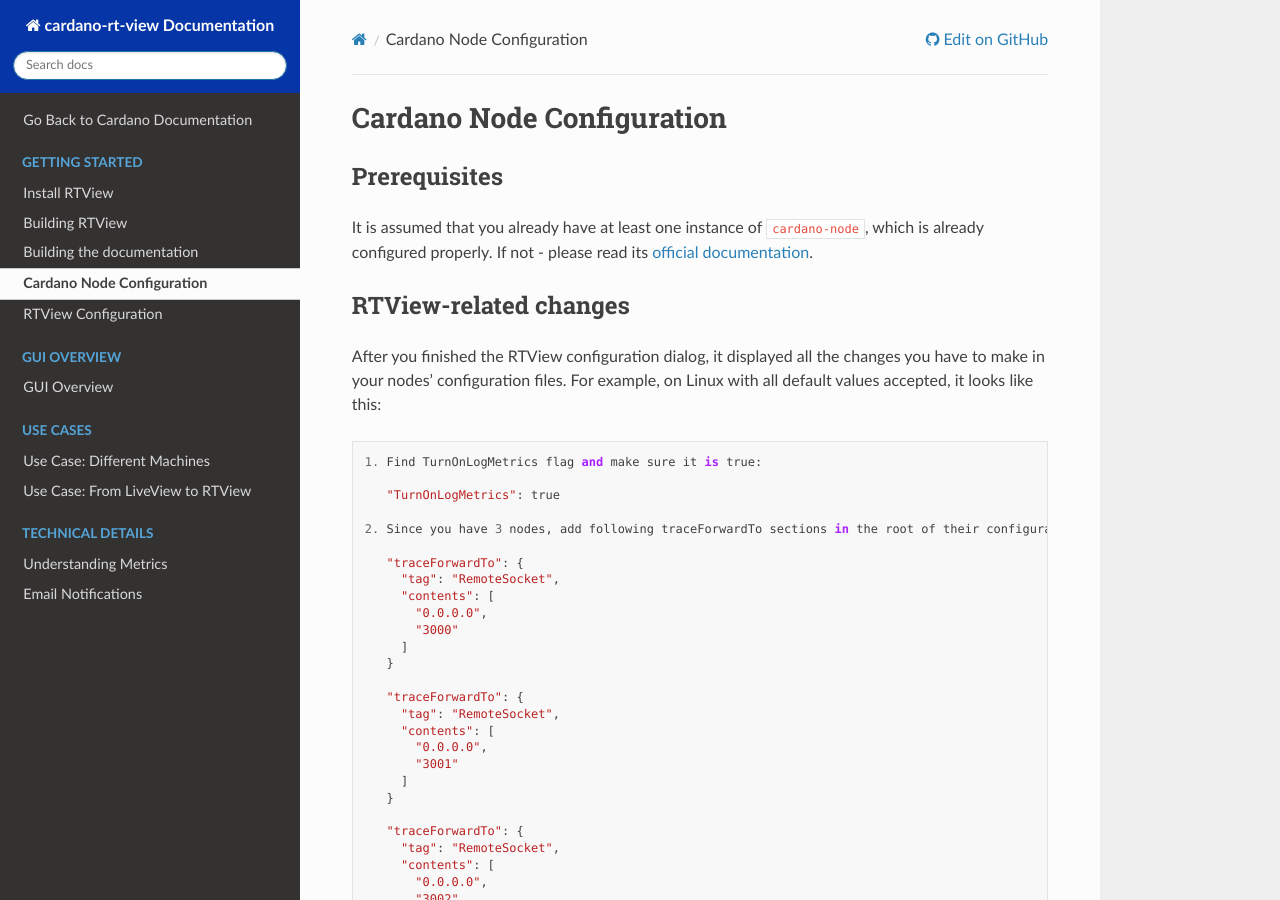
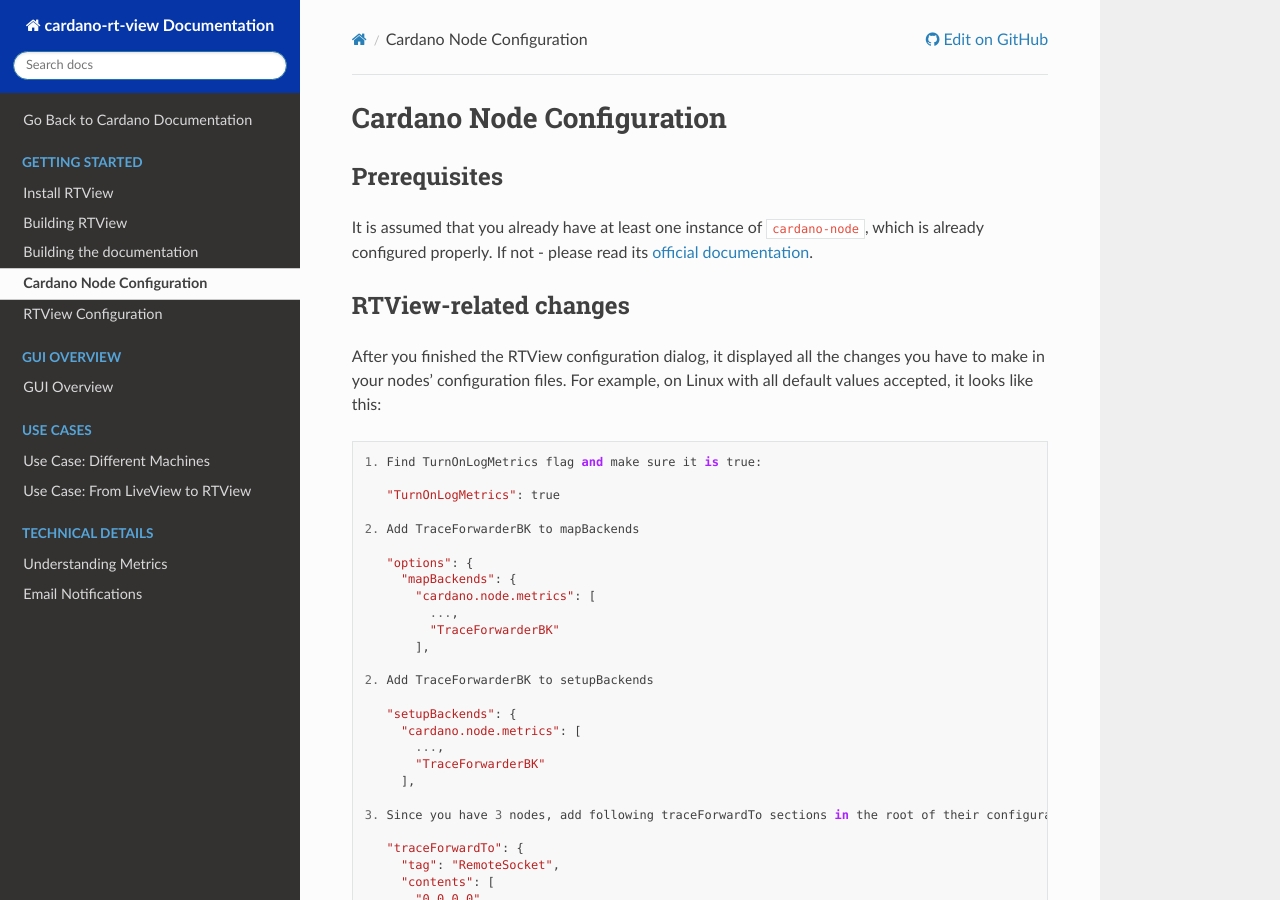
Before and after one commit to input-output-hk/cardano-rt-view, a Sphinx documentation site: the page built from doc/getting-started/node-configuration.md, in a window 1280 px wide and 900 px high. Built offline with Sphinx 7.4.7 and the Read the Docs theme 2.0.0, drawn with Linux system fonts in a browser that asks for light colours; some of the changed text lies outside the part shown.

Commit message:
Add TraceForwarderBK configuration instructions

```diff
--- a/doc/getting-started/node-configuration.md
+++ b/doc/getting-started/node-configuration.md
@@ -13,7 +13,24 @@
 
    "TurnOnLogMetrics": true
 
-2. Since you have 3 nodes, add following traceForwardTo sections in the root of their configuration files:
+2. Add TraceForwarderBK to mapBackends
+
+   "options": {
+     "mapBackends": {
+       "cardano.node.metrics": [
+         ...,
+         "TraceForwarderBK"
+       ],
+
+2. Add TraceForwarderBK to setupBackends
+
+   "setupBackends": {
+     "cardano.node.metrics": [
+       ...,
+       "TraceForwarderBK"
+     ],
+
+3. Since you have 3 nodes, add following traceForwardTo sections in the root of their configuration files:
 
    "traceForwardTo": {
      "tag": "RemoteSocket",
@@ -106,7 +123,8 @@
   "options": {
     "mapBackends": {
       "cardano.node.metrics": [
-        "EKGViewBK"
+        "EKGViewBK",
+        "TraceForwarderBK"
       ],
       "cardano.node.BlockFetchDecision.peers": [
         "EKGViewBK"
@@ -175,7 +193,8 @@
     "rpMaxAgeHours": 24
   },
   "setupBackends": [
-    "KatipBK"
+    "KatipBK",
+    "TraceForwarderBK"
   ],
   "setupScribes": [
     {
```
